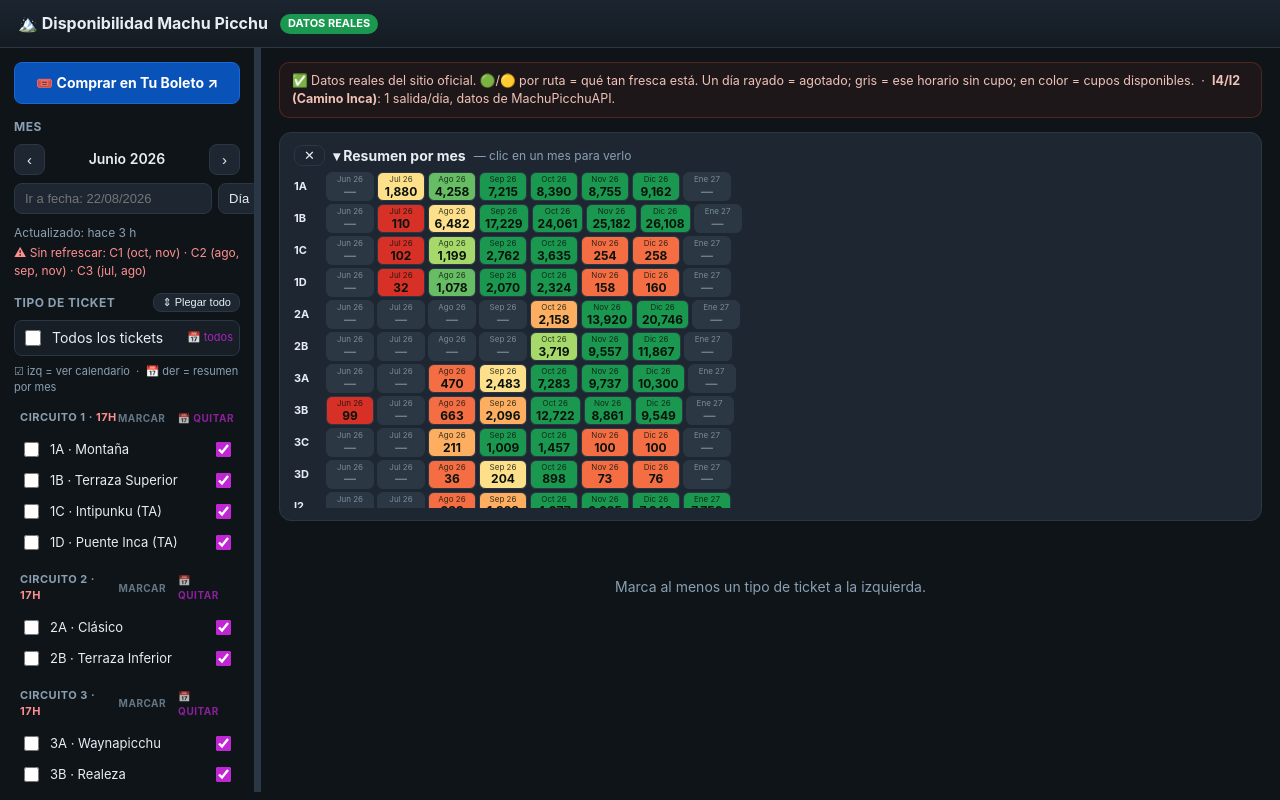
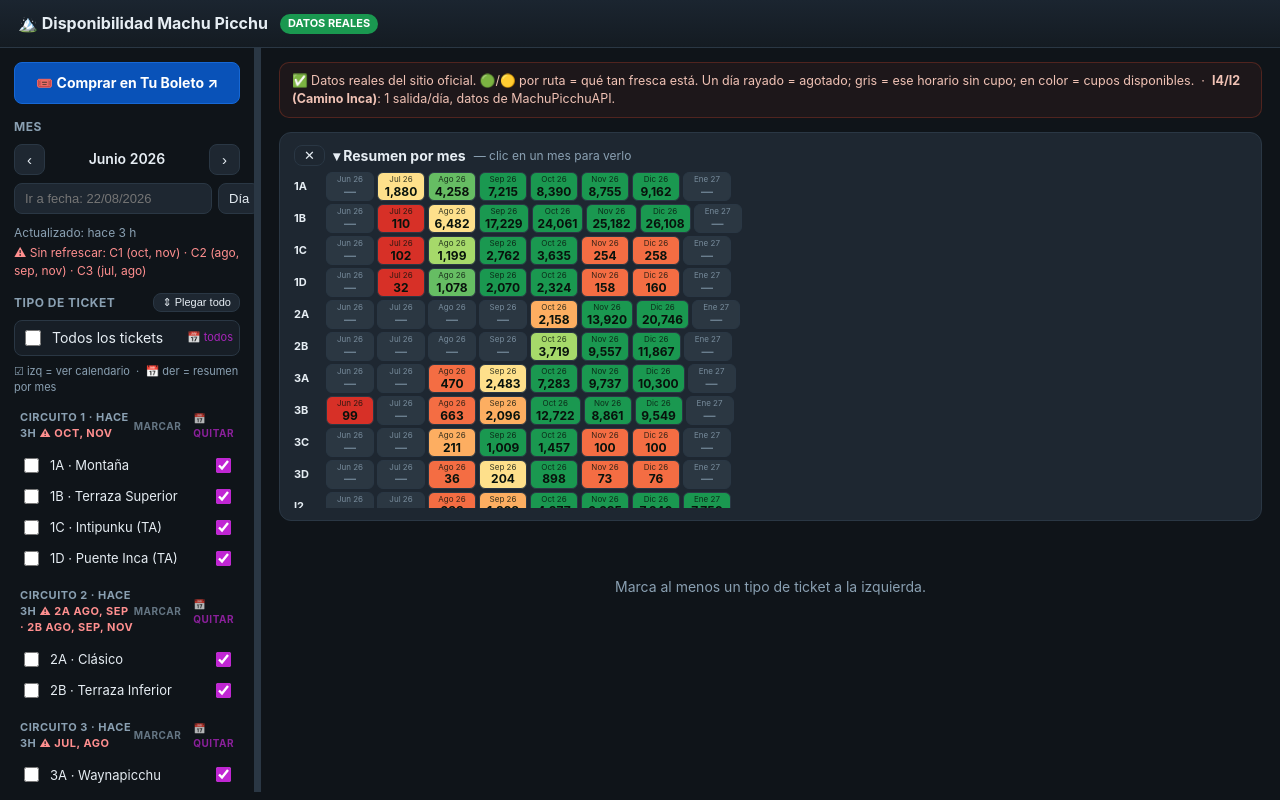
Before and after one commit to cinonicholas-ctrl/machu-picchu, a website: page index.html in a window 1280 px wide. Drawn offline with Linux system fonts and the light colour scheme.

Commit message:
Update index.html

```diff
--- a/index.html
+++ b/index.html
@@ -232,9 +232,31 @@ function renderPicker(){
       const ids=grpRoutes.map(r=>r.id);
       const gOnL=ids.every(id=>selected.has(id));
       const gOnR=ids.every(id=>monthSel.has(id));
-      const ups=[];grpRoutes.forEach(r=>{if(r.conf)Object.values(r.conf).forEach(t=>ups.push(new Date(t).getTime()));});
-      let fr="";
-      if(ups.length){const h=(Date.now()-Math.min(...ups))/3.6e6;fr=` · <b style="color:${h<14?'#7ee0a3':'#ff8f8f'}" title="el mes más viejo de este circuito">${h<1?'<1h':(h<48?Math.round(h)+'h':Math.round(h/24)+'d')}</b>`;}
+      // frescura del circuito: muestra lo MÁS reciente; si algún mes/ruta quedó viejo, lo especifica
+      let fr=""; {
+        const NOW=Date.now(), TH=14, abbr=a=>a.slice().sort((x,y)=>x-y).map(m=>MONTHS[m-1].slice(0,3)).join(', ');
+        let freshest=0; const staleByRoute=[];
+        grpRoutes.forEach(r=>{
+          const ms=[];
+          months.forEach(mk=>{
+            if(!Object.keys(r.days||{}).some(k=>k.slice(0,7)===mk))return;
+            const c=r.conf&&r.conf[mk], t=c?new Date(c).getTime():0;
+            if(t>freshest)freshest=t;
+            if(!c||(NOW-t)/3.6e6>=TH)ms.push(+mk.slice(5,7));
+          });
+          if(ms.length)staleByRoute.push({id:r.id,ms});
+        });
+        if(freshest){
+          const fh=(NOW-freshest)/3.6e6, age=fh<1?'<1h':(fh<48?Math.round(fh)+'h':Math.round(fh/24)+'d');
+          if(!staleByRoute.length){ fr=` · <span style="color:#7ee0a3">✓ hace ${age}</span>`; }
+          else{
+            const sig=s=>s.ms.slice().sort((x,y)=>x-y).join(',');
+            const allSame=staleByRoute.length===grpRoutes.length && staleByRoute.every(s=>sig(s)===sig(staleByRoute[0]));
+            const det=allSame?abbr(staleByRoute[0].ms):staleByRoute.map(s=>`${s.id} ${abbr(s.ms)}`).join(' · ');
+            fr=` · hace ${age} <span style="color:#ff8f8f" title="meses sin refrescar (≥${TH}h)">⚠ ${det}</span>`;
+          }
+        }
+      }
       const g=document.createElement("div");g.className="grp";
       g.innerHTML=`<span>${rt.group}${fr}</span><span class="gacts"><span class="gt" data-gl>${gOnL?'quitar':'marcar'}</span><span class="gt" data-gr style="color:${gOnR?'var(--sel)':''}">📅 ${gOnR?'quitar':'marcar'}</span></span>`;
       g.querySelector('[data-gl]').onclick=()=>{ids.forEach(id=>gOnL?selected.delete(id):selected.add(id));renderPicker();renderBlocks();renderMonthly();};
```
